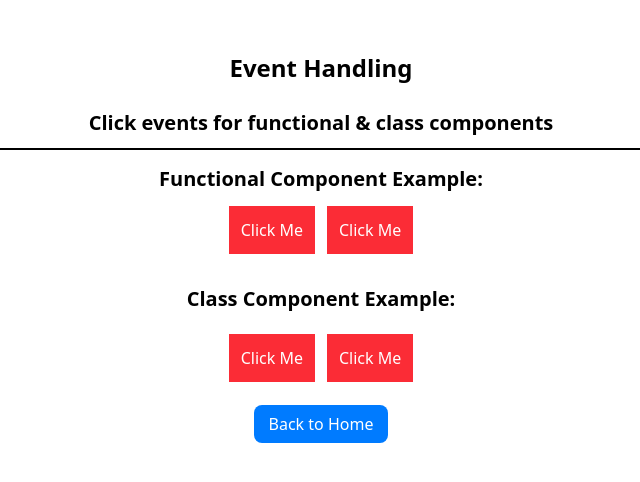
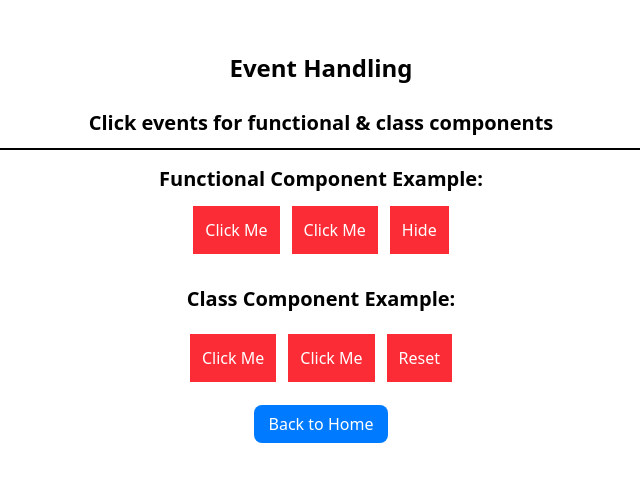
Before and after one commit to CodeByPookie/LearnReact, a React (Vite) app: page /event in a window 1280 px wide. Shown: the top 482 px of the page, without its empty margins (319-959 px from the left). Built offline with nearby package versions, Linux system fonts and the light colour scheme.

Commit message:
Event Handling

```diff
--- a/src/Components/EventHandling/ClassClick.jsx
+++ b/src/Components/EventHandling/ClassClick.jsx
@@ -2,10 +2,18 @@ import React, { Component } from 'react'
 
 class ClassClick extends Component {
   Clickme() {
-    console.log("Button clicked")
+    console.log("Button clicked");
+    var resultDiv = document.querySelector('.ResultDiv');
+    resultDiv.innerHTML = "Button clicked - Event handled in Class Component";
   }
   SayHi(message) {
-    console.log(message + " User")
+    console.log(message + " User");
+    var resultDiv = document.querySelector('.ResultDiv');
+    resultDiv.innerHTML = message + " User - Event handled in Class Component";
+  }
+  reset() {
+    var resultDiv = document.querySelector('.ResultDiv');
+    resultDiv.innerHTML = "";
   }
   render() {
     return (
@@ -17,6 +25,12 @@ class ClassClick extends Component {
           <button className='btn bg-red-500 text-white p-3 hover:bg-black cursor-pointer' onClick={() => {this.SayHi("Hello")}}>
             Click Me
           </button>
+          <button className='btn bg-red-500 text-white p-3 hover:bg-black cursor-pointer' onClick={this.reset}>
+            Reset
+          </button>
+        </div>
+        <div className='ResultDiv'>
+            {/* Result will be displayed here */}
         </div>
       </div>
     )
--- a/src/Components/EventHandling/FunctionClick.jsx
+++ b/src/Components/EventHandling/FunctionClick.jsx
@@ -2,10 +2,18 @@ import React from 'react'
 
 function FunctionClick() {
     function Clickme() {
-        console.log("Button clicked")
+        console.log("Button clicked");
+        var resultDiv = document.querySelector('.Resultdiv_fun');
+        resultDiv.innerHTML = "Button clicked - Event handled in Functional Component";
     }
     function SayHi(message) {
-        console.log(message + " User")
+        console.log(message + " User");
+        var resultDiv = document.querySelector('.Resultdiv_fun');
+        resultDiv.innerHTML = message + " User - Event handled in Functional Component";
+    }
+    const hideresult = () => {
+        var resultDiv = document.querySelector('.Resultdiv_fun');
+        resultDiv.innerHTML = "";
     }
   return (
     <div>
@@ -16,6 +24,11 @@ function FunctionClick() {
             <button className='btn bg-red-500 text-white p-3 hover:bg-black cursor-pointer' onClick={() => {SayHi("Hello")}}>
                 Click Me
             </button>
+            <button className='btn bg-red-500 text-white p-3 hover:bg-black cursor-pointer' onClick={hideresult}>
+                Hide
+            </button>
+        </div>
+        <div className='Resultdiv_fun'>
         </div>
     </div>
   )
--- a/src/Pages/BasicsPage.jsx
+++ b/src/Pages/BasicsPage.jsx
@@ -6,7 +6,7 @@ import Welcome from '../Components/Basics/Welcome';
 const BasicsPage = () => {
     return(
         <div className='p-[20px]'>
-            <h2 className='text-2xl font-bold border-b-2 pb-2.5 mb-3.5'> Functional and Class Components</h2>
+        <h2 className='text-2xl font-bold border-b-2 pb-2.5 mb-3.5'> Functional and Class Components</h2>
 
             <section className='mb-[30px]'>
                 <h3 className='text-[20px] font-bold'>Functional Component Example:</h3>
```
